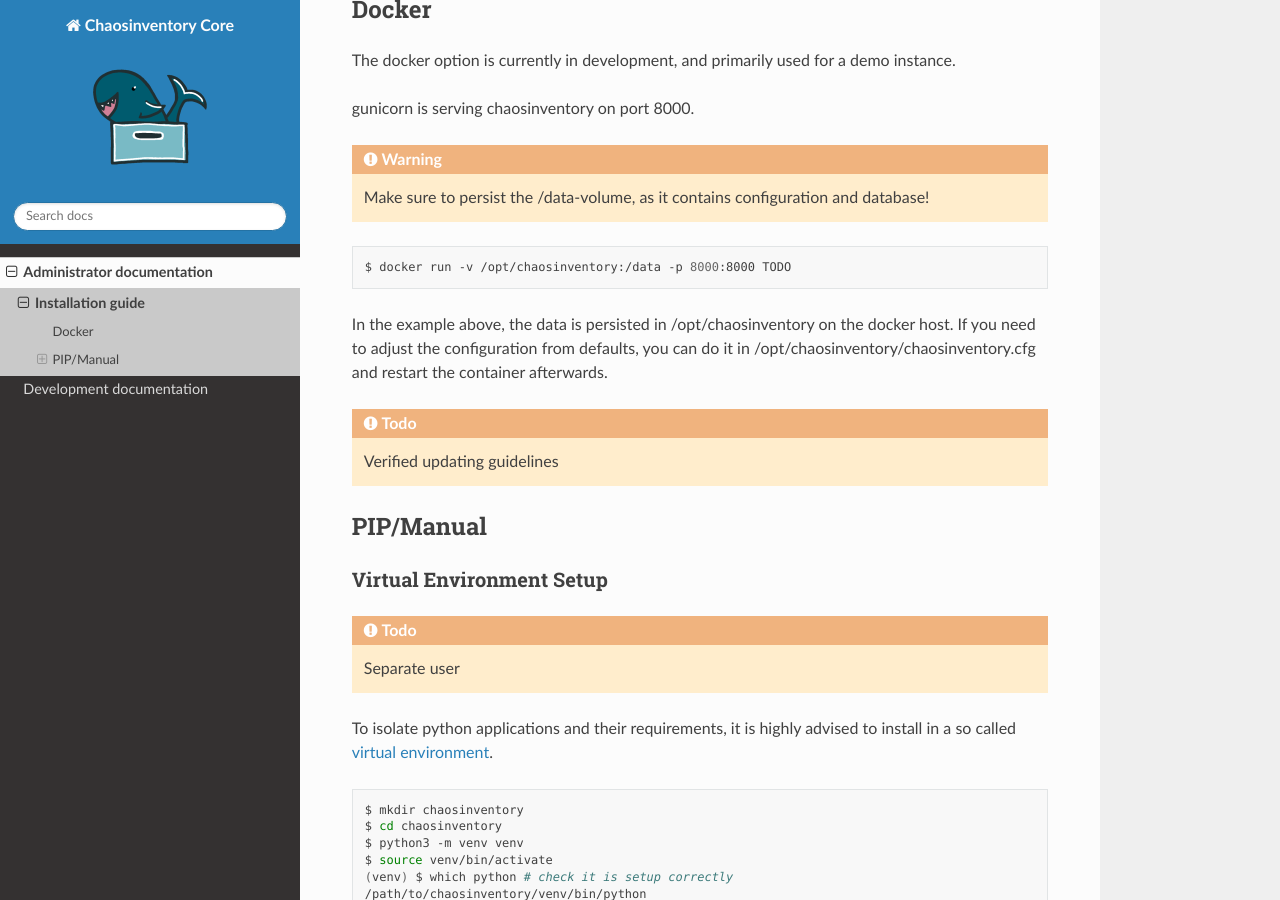
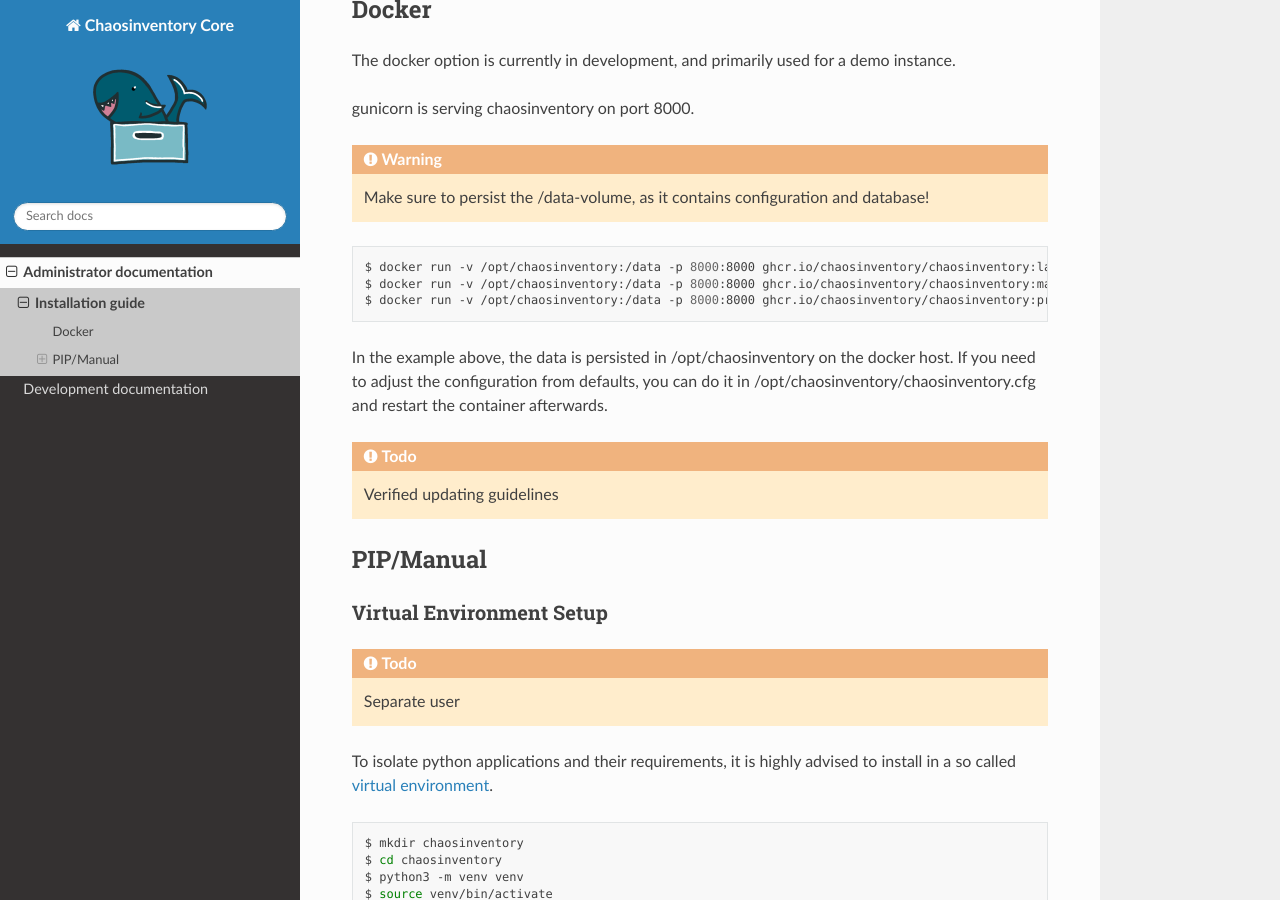
Before and after one commit to chaosinventory/chaosinventory, a Sphinx documentation site: the page built from doc/admin/installation/index.rst, in a window 1280 px wide and 900 px high, scrolled down 609 px. Built offline with Sphinx 7.4.7 and the Read the Docs theme 2.0.0, drawn with Linux system fonts in a browser that asks for light colours.

Commit message:
Update Container Links in documentation

```diff
--- a/doc/admin/installation/index.rst
+++ b/doc/admin/installation/index.rst
@@ -36,7 +36,9 @@
 
 .. code-block:: bash
 
-   $ docker run -v /opt/chaosinventory:/data -p 8000:8000 TODO
+   $ docker run -v /opt/chaosinventory:/data -p 8000:8000 ghcr.io/chaosinventory/chaosinventory:latest # Latest Stable Version
+   $ docker run -v /opt/chaosinventory:/data -p 8000:8000 ghcr.io/chaosinventory/chaosinventory:main # Latest Development Version
+   $ docker run -v /opt/chaosinventory:/data -p 8000:8000 ghcr.io/chaosinventory/chaosinventory:pr-00 # Pull Request Version from PR 00 (replace with correct PR id)
 
 In the example above, the data is persisted in /opt/chaosinventory on the docker host.
 If you need to adjust the configuration from defaults, you can do it in /opt/chaosinventory/chaosinventory.cfg and restart the container afterwards.
```
